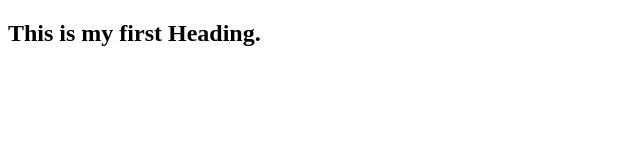
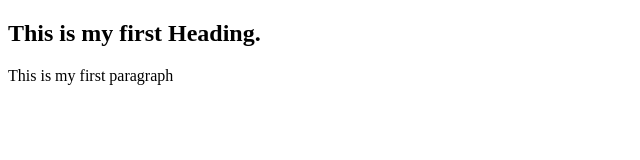
Before and after one commit to DivyaPandey6/first, a plain HTML site: page index.html in a window 1280 px wide. Shown: the whole page, without its empty margins (0-640 px from the left). Drawn offline with Linux system fonts and the light colour scheme.

Commit message:
added css file

```diff
--- /dev/null
+++ b/css/sytle.css
@@ -0,0 +1,4 @@
+body{
+    font-size: 12px;
+    color: red;
+}
--- a/index.html
+++ b/index.html
@@ -7,5 +7,6 @@
 </head>
 <body>
     <h2>This is my first Heading. </h2>
+<p>This is my first paragraph</p>
 </body>
 </html>
```
